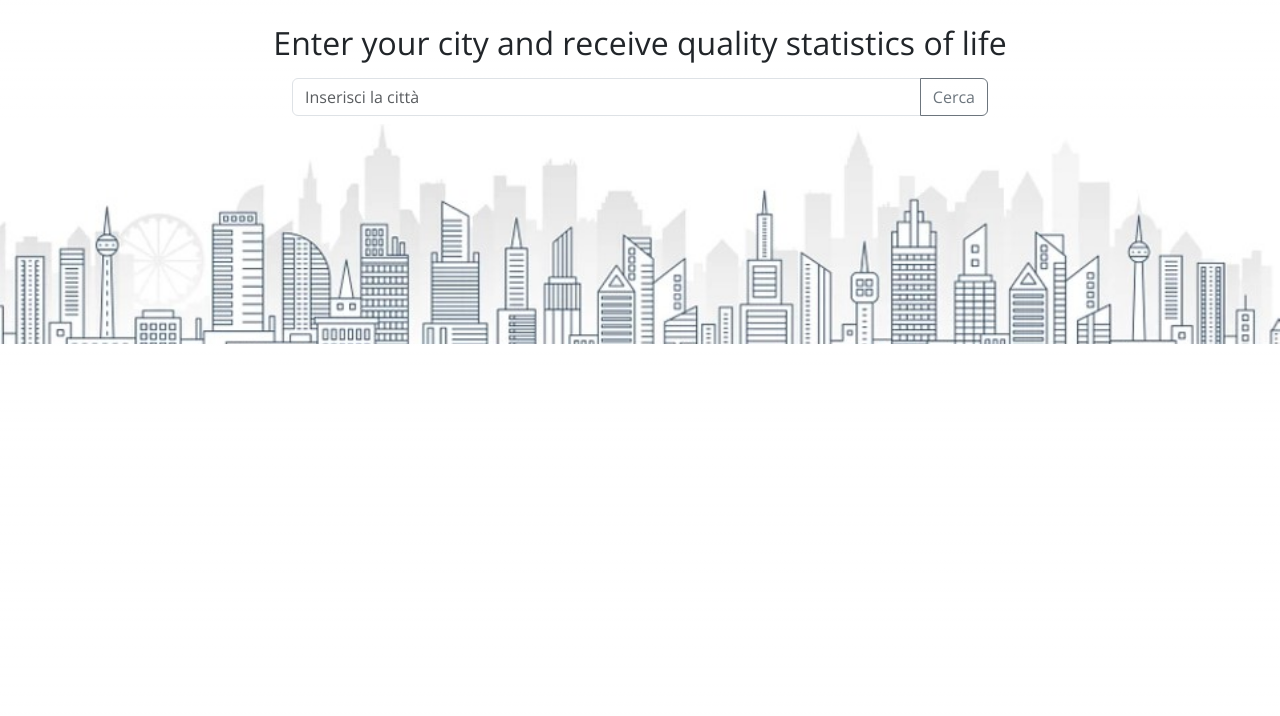
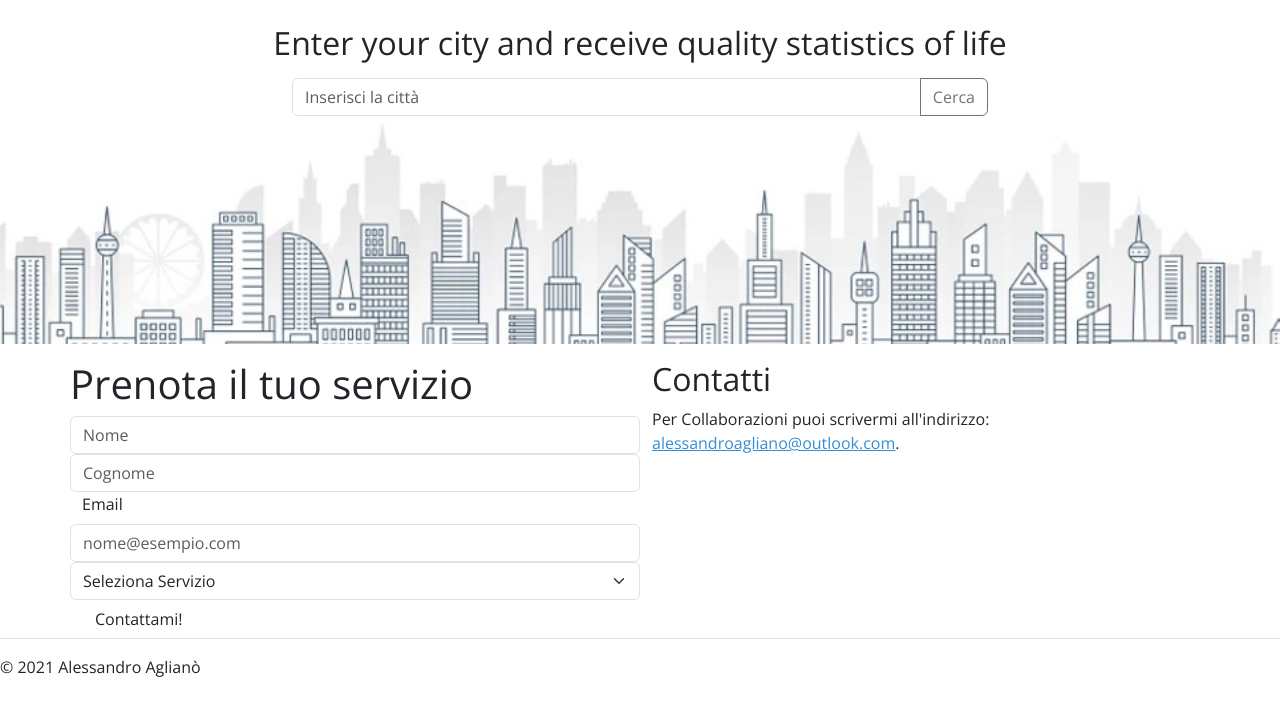
Before and after one commit to alessandroagliano/quality-of-life-project, a website built with webpack: page QualityOfLife-S2I/dist/templateHead.html in a window 1280 px wide. Built offline with nearby package versions, Linux system fonts and the light colour scheme.

Commit message:
Update templateHead.html

```diff
--- a/QualityOfLife-S2I/dist/templateHead.html
+++ b/QualityOfLife-S2I/dist/templateHead.html
@@ -110,5 +110,70 @@
         </div>
       </div>
     </div>
+    <footer>
+      <div class="container" >
+        <div class="row" >
+          <div class="col-12 col-md-6" >
+            <!--  INIZIO FORM -->
+                 <form action=""  method="get" class="speaker-form form">
+                   <h1 class="row">Prenota il tuo servizio </h1>
+                  <div class="row">
+                     <label for="nome" class="col"></label>
+                       <input type="text" id="nome" name="nome" class="form-control" placeholder="Nome" aria-label="Nome">
+                  </div>
+                  <div class="row">
+                   <label for="cognome" class="col "></label>
+                     <input id="cognome" name="cognome" type="text" class="form-control" placeholder="Cognome" aria-label="Cognome">
+                   </div>
+                    <div class="row">
+                     <label for="email" class="form-label col">Email</label>
+                     <input type="email" id="email" name="email" class="form-control"  placeholder="nome@esempio.com">
+                      </div>
+                <div class="row">
+                <label for="Servizio" class="col"></label>
+                 <select class="form-select" name="Servizio" id="Servizio" aria-label="Servizio richiesto">
+                   <option selected>Seleziona Servizio </option>
+                   <option value="1">Consulenza </option>
+                   <option value="2">Preventivo sito web</option>
+                  </select>
+                  </div>
+
+
+               <div class="col btn-posizione">
+                  <button  class="btn btn-invia">Contattami!</button>
+              </div>
+                 </form>
+
+               <!-- fine form -->
+
+
+            </div> <!-- link contatto email -->
+            <div class=" col-12 col-md-6 contatto-email"  >
+              <h2>Contatti</h2>
+              <address>
+               <p> Per Collaborazioni puoi scrivermi all'indirizzo: <a style="color: #378DD1 ;" href="mailto:alessandro.agliano@outlook.com">alessandroagliano@outlook.com</a>.<br> </p>
+              </address>
+         </div>
+       </div>
+      </div>
+      <div class="d-flex justify-content-between py-3 border-top">
+        <div class="col-md-4 d-flex">
+          <span class="testo-copyright">&copy; 2021 Alessandro Aglianò</span>
+        </div>
+
+        <ul class="col-md-4 justify-content-end list-unstyled d-flex"> <!-- icone social -->
+          <li> <a class="bi bi-facebook" href="https://www.facebook.com/alessandro.agliano.1">
+             </a>
+             </li>
+           <li>
+          <a class="bi bi-instagram" href="https://www.instagram.com/alessandroagliano/">
+          </a>
+          </li>
+             <li>
+           <a class="bi bi-github" href="https://github.com/alessandroagliano">
+            </a>
+           </li>
+        </ul>
+    </footer>
   </body>
 </html>
```
